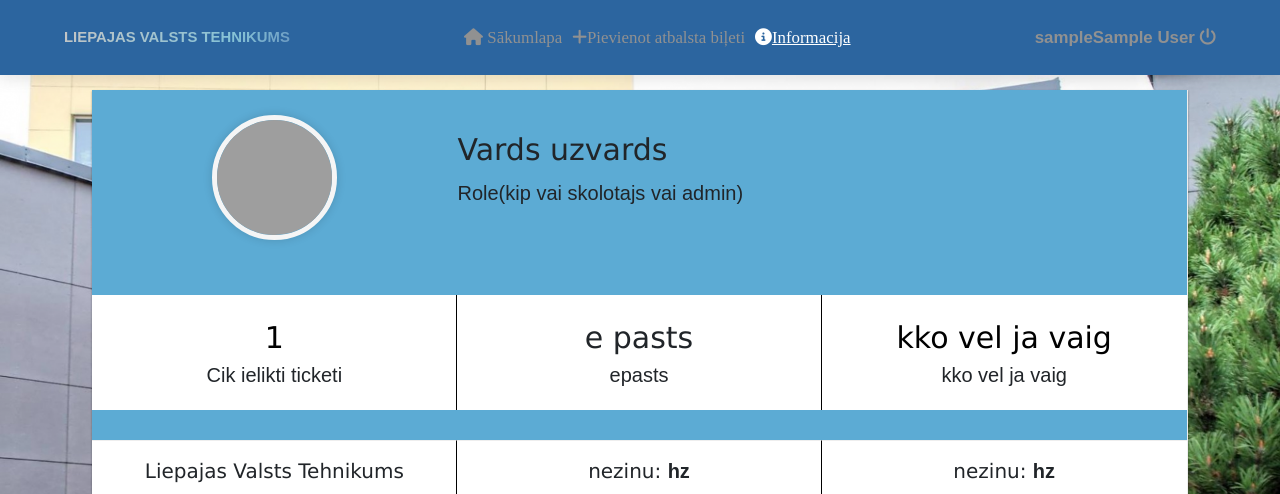
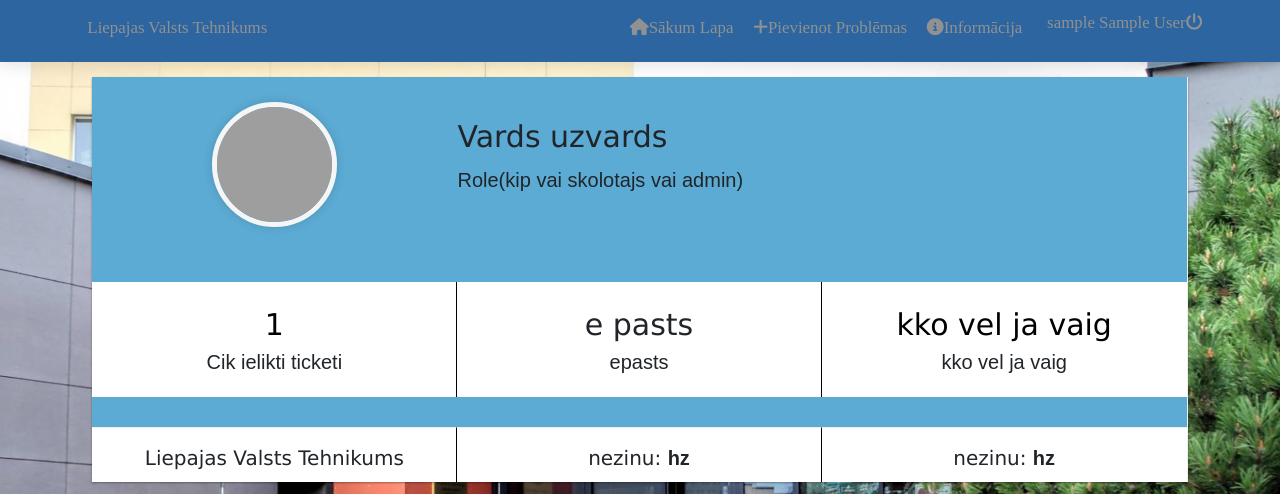
Before and after one commit to KnsGoyoLV/SchoolTicket, a PHP site: page /info.php in a window 1280 px wide. Shown: the top 494 px of the page. Run offline with PHP 8.4, Linux system fonts and the light colour scheme; the visitor is signed in with stand-in values (Sample User, id 1); some libraries are stand-ins or nearby versions; grey boxes are pictures that could not be loaded.

Commit message:
nav bar info.php

```diff
--- a/Info.php
+++ b/Info.php
@@ -22,16 +22,40 @@ if(!isset($_SESSION['t'])){
 
 <header>
 <a href="#" class="animate-charcter">Liepajas Valsts Tehnikums</a>
-    <nav class="navbar">
-        <a href="index.php"><i class="fas fa-home"></i> Sākumlapa</a>
-        <a href="newinfo.php"> <i class="fas fa-plus"></i>Pievienot atbalsta biļeti</a>
-        <a href=""class="active"><i class="fas fa-circle-info"></i>Informacija</a>
-    </nav>
-    <nav class="navbar">
-    <a hred="logout.php"><b><?php
-         echo " <a href='logout.php'><b>" . $_SESSION['username'] . $_SESSION['surname'] . "</b> <i class='fas fa-power-off'></i></a>";
-     ?> </b>
+<nav class="navbar navbar-expand-lg bg-dark  navbar-dark py-3 fixed-top">
+      <div class="container">
+        <a href="#" class="navbar-brand">Liepajas Valsts Tehnikums</a>
 
+
+        <button
+          class="navbar-toggler"
+          type="button"
+          data-bs-toggle="collapse"
+          data-bs-target="#navmenu"
+        >
+          <span class="navbar-toggler-icon"></span>
+        </button>
+
+        <div class="collapse navbar-collapse " id="navmenu">
+          <ul class="navbar-nav ms-auto  ">
+            <li class="nav-item">
+              <a href="login.php" class="nav-link"><i class="fas fa-home"></i>Sākum Lapa</a>
+            </li>
+            <li class="nav-item">
+              <a href="#" class="nav-link" ><i class="fas fa-plus"></i>Pievienot Problēmas</a>
+            </li>
+            <li class="nav-item">
+              <a href="info.php" class="nav-link"><i class="fas fa-circle-info"></i>Informācija</a>
+            </li>
+            <li class="nav-item">
+                <a hred="logout.php"><?php
+                echo " <a href='logout.php' style='font-family: ui-sans-serif;'>" .$_SESSION['username']." ".$_SESSION['surname']. "<i class='fas fa-power-off'></i></a>";
+                ?>
+            </nav>
+            </li>
+          </ul>
+        </div>
+      </div>
     </nav>
     <div id="menu-btn" class="fas fa-bars"></div>
 </header>
```
